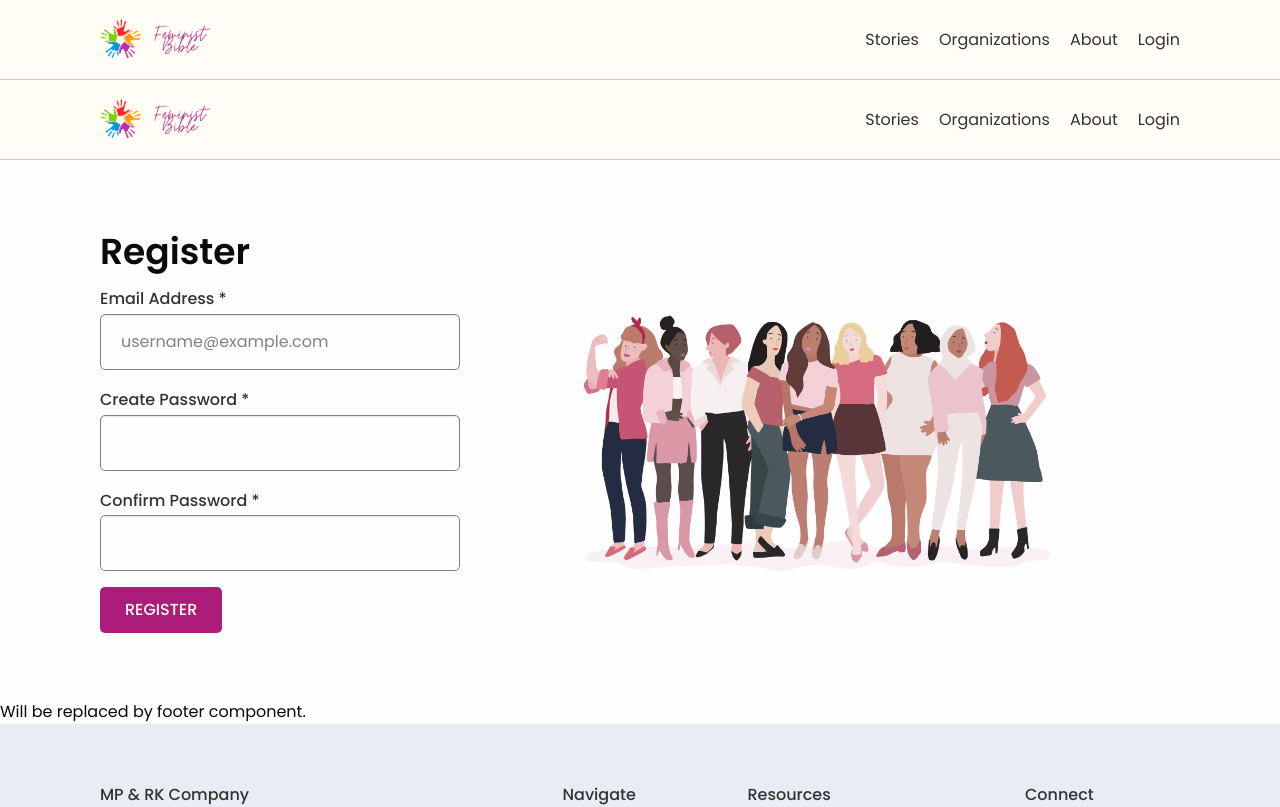
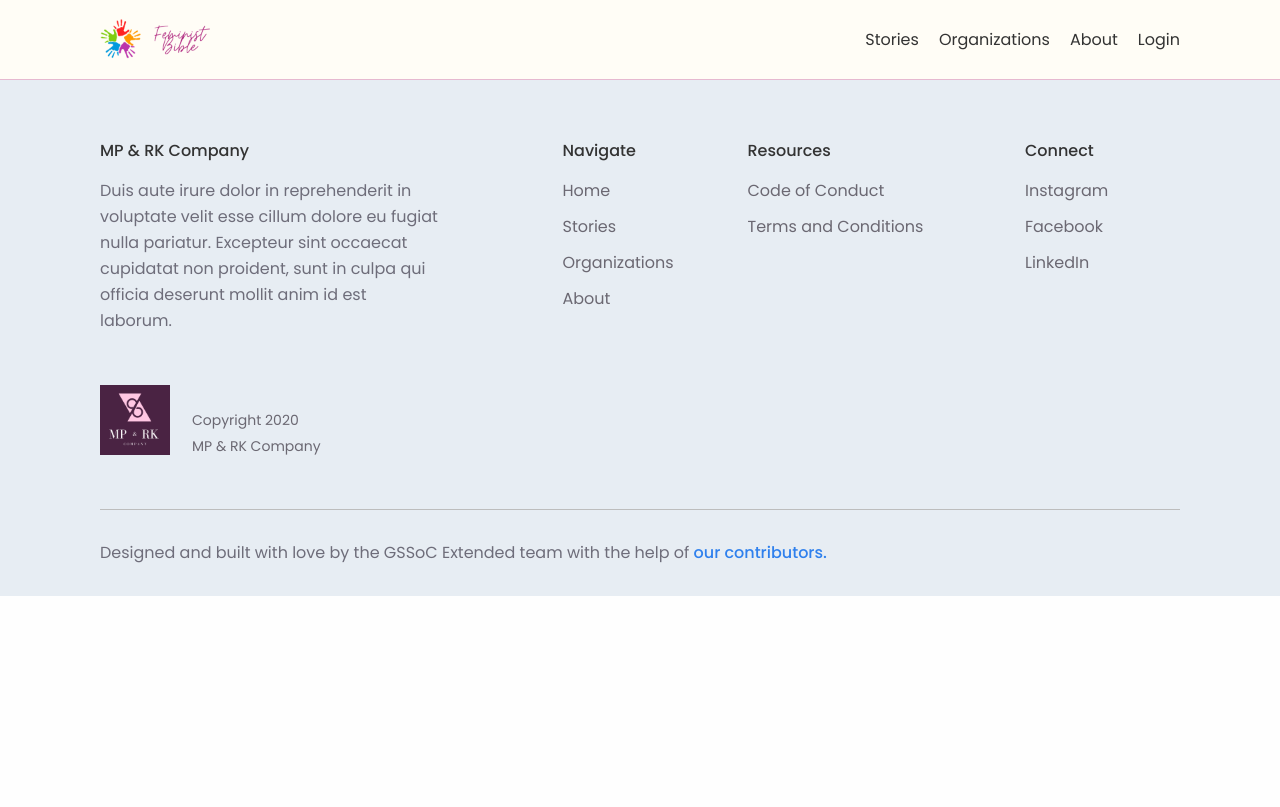
Before and after one commit to girlscript/feminist-bible-phase-2, a React (Create React App) app in the folder frontend/: page / in a window 1280 px wide. Shown: the top 807 px of the page. Built offline with nearby package versions, Linux system fonts and the light colour scheme.

Commit message:
UI fixes: registration page

```diff
--- a/frontend/src/App.js
+++ b/frontend/src/App.js
@@ -2,14 +2,12 @@ import React from 'react';
 import Footer from './components/Footer.jsx';
 import Header from './components/Header.jsx';
 import avatar_image from "./images/avatar.png";
-import Registration from './pages/Registration.js';
 
 function App() {
   return (
     <div >
       <Header isSignedIn={false} avatarSrc={avatar_image}/>
         {/* pages will come here */}
-        <Registration />
       <Footer />
     </div>
   );
--- a/frontend/src/components/input.jsx
+++ b/frontend/src/components/input.jsx
@@ -43,7 +43,7 @@ class WithPasswordStrength extends Component {
 
   render() {
     const {strength} = this.state;
-    const bgcolors = ["red", "orange", "yellow", "green"];
+    const bgcolors = ["red", "orange", "#dfdf00", "green"];
     const strengths = ["Week", "Ok", "Medium", "Strong"]
     const { label, type, error, name, placeholder } = this.props;
     return (
--- a/frontend/src/css/components/input.scss
+++ b/frontend/src/css/components/input.scss
@@ -38,7 +38,7 @@
         color: $title-color;
         font-size: 16px;
         font-weight: $font-weight-regular;
-        height:56px;
+        height:44px;
         padding:0 20px;
         margin: 0;
 
--- a/frontend/src/css/pages/registration.scss
+++ b/frontend/src/css/pages/registration.scss
@@ -1,2 +1,22 @@
 @import '../settings/global';
 @import '../components/button';
+
+.registration-page{
+    background-color:$yellow-bg;
+
+    &__title{
+        margin-bottom:20px;
+    }
+
+    &__illustration{
+        max-width:580px;
+        text-align: right;
+    }
+
+    &__illustration-wrapper{
+        display:flex;
+        flex-direction: row;
+        justify-content: flex-end;
+        align-items: center;
+    }
+}
--- a/frontend/src/css/settings/_global.scss
+++ b/frontend/src/css/settings/_global.scss
@@ -69,3 +69,8 @@ a{
   text-decoration:inherit;
   line-height:inherit;
 }
+
+// for pages
+[class$="-page"]{
+  padding:70px 0;
+}
--- a/frontend/src/pages/Registration.js
+++ b/frontend/src/pages/Registration.js
@@ -1,5 +1,4 @@
 import React, { Component } from 'react'
-import Header from '../components/Header'
 import '../css/pages/registration.scss';
 import { Input, WithPasswordStrength } from '../components/input';
 
@@ -54,12 +53,11 @@ export default class Registration extends Component {
     const { errors } = this.state;
     return (
       <>
-        <Header />
+      <div className="registration-page">
         <div className="grid-container">
-
           <div className="grid-x align-middle">
             <div className="cell large-4 medium-4">
-              <h2>Register</h2>
+              <h2 className="registration-page__title">Register</h2>
               <form onSubmit={this.registerHandler}>
                 <Input
                   label="Email Address"
@@ -88,10 +86,14 @@ export default class Registration extends Component {
                 <button className="button__big">Register</button>
               </form>
             </div>
-            <img src={require('../images/register.png')} alt="Feminist Bible" className="cell large6 medium-6 small-12 large-offset-1" />
+            <div className="cell large-8">
+              <div className="registration-page__illustration-wrapper">
+                <img src={require('../images/women.png')} className="registration-page__illustration" alt="Illustration of women"/>
+              </div>
+            </div>
           </div>
         </div>
-        <footer>Will be replaced by footer component.</footer>
+      </div>
       </>
     )
   }
```
Also changed, not shown: frontend/src/images/women.png (added).
